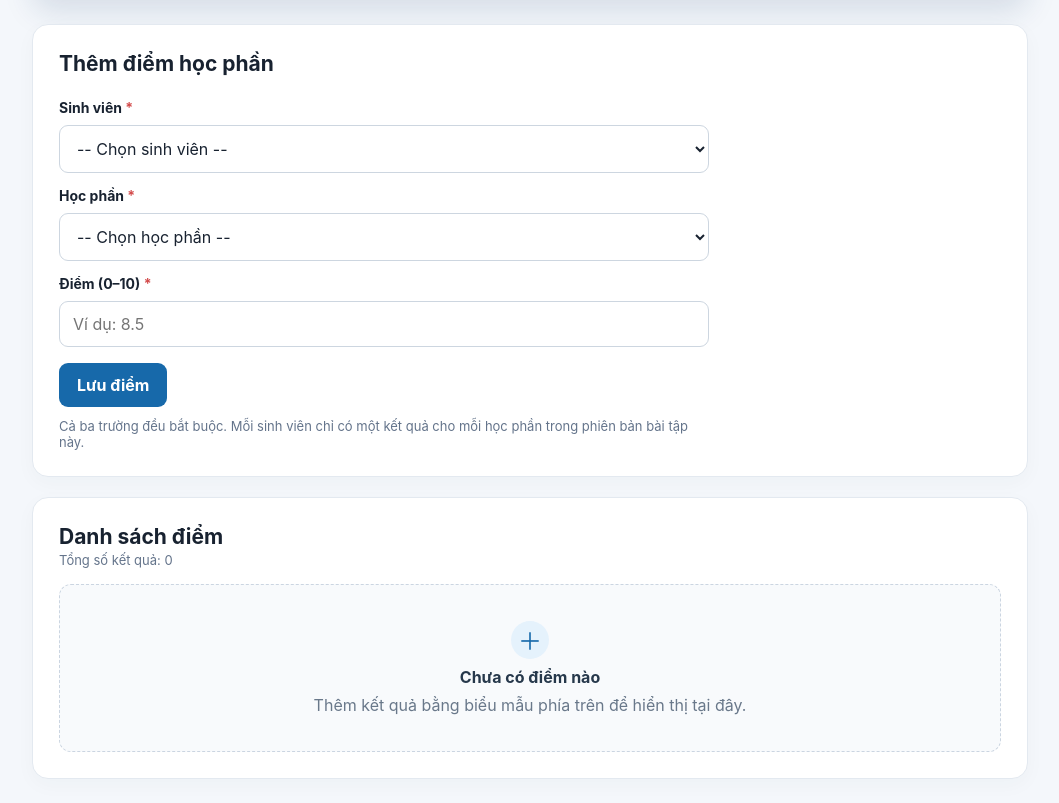
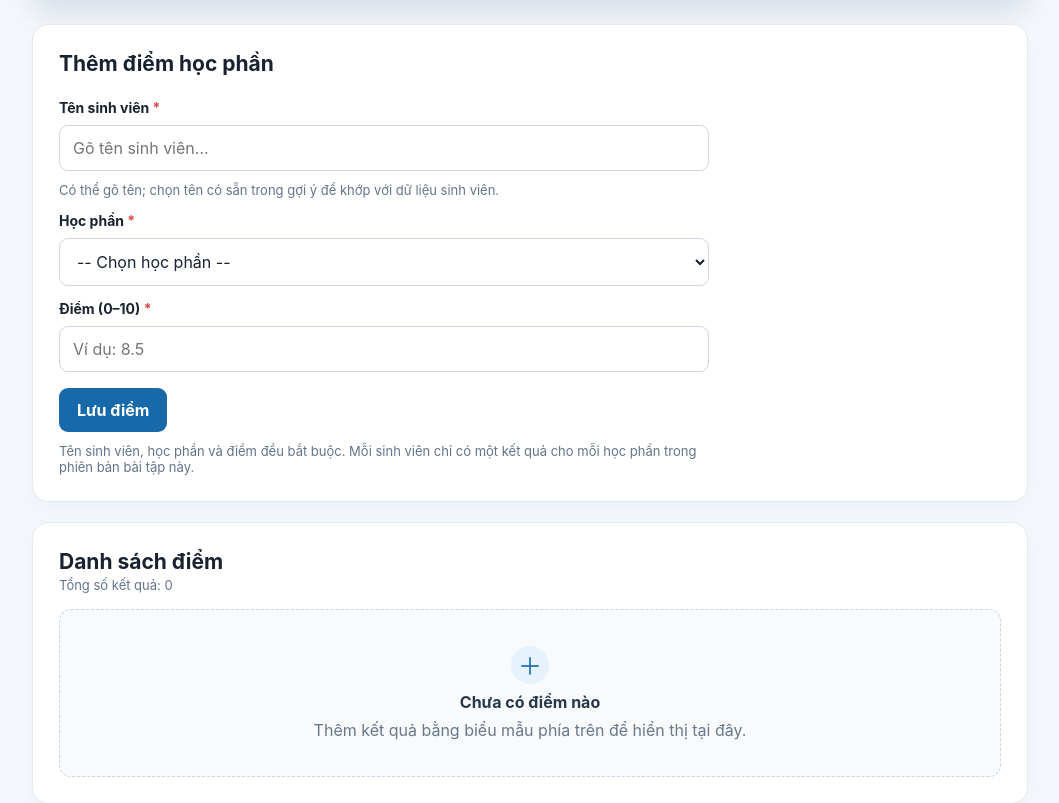
Before and after one commit to leehung702/ICT0025_K64CNTT_Nhom09, a PHP site: page /index.php in a window 1280 px wide. Shown: the part 207-1010 px from the top of the page, without its empty margins (110-1169 px from the left). Run offline with PHP 8.4, Linux system fonts and the light colour scheme; data comes from the database, SQL or seed files in the repository; tables that the repository leaves empty hold one stand-in row (values such as "Sample post").

Commit message:
Update index.php

```diff
--- a/BTN_05/index.php
+++ b/BTN_05/index.php
@@ -9,20 +9,39 @@ function e(mixed $value): string
 }
 
 $errors = [];
-$success = isset($_GET['added'])
-    ? 'Đã lưu điểm học phần thành công.'
-    : '';
+$successMessages = [
+    'added' => 'Đã lưu điểm học phần thành công.',
+    'deleted' => 'Đã xóa điểm học phần thành công.',
+];
+$success = $successMessages[(string)($_GET['status'] ?? '')] ?? '';
 $selectedStudent = '';
+$studentNameInput = '';
 $selectedCourse = '';
 $scoreInput = '';
 
-if ($_SERVER['REQUEST_METHOD'] === 'POST') {
-    $selectedStudent = trim((string)($_POST['ma_sv'] ?? ''));
+// Xóa bằng POST và prepared statement; sau thao tác chuyển hướng để refresh không gửi lại form.
+if ($_SERVER['REQUEST_METHOD'] === 'POST' && ($_POST['action'] ?? '') === 'delete') {
+    $idToDelete = filter_var($_POST['id'] ?? null, FILTER_VALIDATE_INT);
+    if ($idToDelete === false || $idToDelete === null || $idToDelete < 1) {
+        $errors[] = 'Mã điểm cần xóa không hợp lệ.';
+    } else {
+        $delete = $pdo->prepare('DELETE FROM diem WHERE id = :id');
+        $delete->execute(['id' => $idToDelete]);
+        if ($delete->rowCount() > 0) {
+            header('Location: index.php?status=deleted');
+            exit;
+        }
+        $errors[] = 'Không tìm thấy điểm cần xóa.';
+    }
+}
+
+if ($_SERVER['REQUEST_METHOD'] === 'POST' && ($_POST['action'] ?? '') !== 'delete') {
+    $studentNameInput = trim((string)($_POST['ten_sinh_vien'] ?? ''));
     $selectedCourse = trim((string)($_POST['ma_hp'] ?? ''));
     $scoreInput = trim((string)($_POST['diem_so'] ?? ''));
 
-    if ($selectedStudent === '') {
-        $errors[] = 'Vui lòng chọn sinh viên.';
+    if ($studentNameInput === '') {
+        $errors[] = 'Vui lòng nhập tên sinh viên.';
     }
     if ($selectedCourse === '') {
         $errors[] = 'Vui lòng chọn học phần.';
@@ -34,14 +53,21 @@ if ($_SERVER['REQUEST_METHOD'] === 'POST') {
     }
 
     if (!$errors) {
-        // Kiểm tra khóa ngoại trong dữ liệu POST, không tin các giá trị gửi từ trình duyệt.
-        $checkStudent = $pdo->prepare('SELECT COUNT(*) FROM sinhvien WHERE ma_sv = :ma_sv');
-        $checkStudent->execute(['ma_sv' => $selectedStudent]);
+        // Nhận tên người dùng nhập, tìm mã sinh viên thực trong CSDL bằng prepared statement.
+        $findStudent = $pdo->prepare('SELECT ma_sv FROM sinhvien WHERE ho_ten = :ho_ten ORDER BY ma_sv');
+        $findStudent->execute(['ho_ten' => $studentNameInput]);
+        $studentMatches = $findStudent->fetchAll();
+        if (count($studentMatches) === 0) {
+            $errors[] = 'Không tìm thấy sinh viên này. Hãy nhập/chọn tên có trong danh sách gợi ý.';
+        } elseif (count($studentMatches) > 1) {
+            $errors[] = 'Có nhiều sinh viên trùng tên; hãy dùng tên duy nhất trong danh sách.';
+        } else {
+            $selectedStudent = (string)$studentMatches[0]['ma_sv'];
+        }
+
+        // Kiểm tra lại khóa ngoại trước khi INSERT.
         $checkCourse = $pdo->prepare('SELECT COUNT(*) FROM hocphan WHERE ma_hp = :ma_hp');
         $checkCourse->execute(['ma_hp' => $selectedCourse]);
-        if ((int)$checkStudent->fetchColumn() === 0) {
-            $errors[] = 'Sinh viên được chọn không tồn tại.';
-        }
         if ((int)$checkCourse->fetchColumn() === 0) {
             $errors[] = 'Học phần được chọn không tồn tại.';
         }
@@ -59,9 +85,8 @@ if ($_SERVER['REQUEST_METHOD'] === 'POST') {
                 'ma_hp' => $selectedCourse,
                 'diem_so' => number_format((float)$scoreInput, 2, '.', ''),
             ]);
-            header('Location: index.php?added=1');
-exit;
-            $selectedStudent = $selectedCourse = $scoreInput = '';
+            header('Location: index.php?status=added');
+            exit;
         } catch (PDOException $exception) {
             if ($exception->getCode() === '23000') {
                 $errors[] = 'Sinh viên này đã có điểm cho học phần đã chọn.';
@@ -127,15 +152,15 @@ function classification(float $score): string
             <div class="message error">Cần có ít nhất một sinh viên và một học phần trong CSDL trước khi nhập điểm.</div>
         <?php else: ?>
         <form method="post" action="index.php">
-            <label for="ma_sv">Sinh viên <span>*</span></label>
-            <select id="ma_sv" name="ma_sv" required>
-                <option value="">-- Chọn sinh viên --</option>
+            <label for="ten_sinh_vien">Tên sinh viên <span>*</span></label>
+            <input id="ten_sinh_vien" name="ten_sinh_vien" type="text" list="danh_sach_sinh_vien"
+                   value="<?= e($studentNameInput) ?>" placeholder="Gõ tên sinh viên..." autocomplete="off" required>
+            <datalist id="danh_sach_sinh_vien">
                 <?php foreach ($students as $student): ?>
-                    <option value="<?= e($student['ma_sv']) ?>" <?= (string)$selectedStudent === (string)$student['ma_sv'] ? 'selected' : '' ?>>
-                        <?= e($student['ho_ten']) ?> · <?= e($student['ten_lop']) ?>
-                    </option>
+                    <option value="<?= e($student['ho_ten']) ?>" label="Lớp <?= e($student['ten_lop']) ?>"></option>
                 <?php endforeach; ?>
-            </select>
+            </datalist>
+            <p class="hint">Có thể gõ tên; chọn tên có sẵn trong gợi ý để khớp với dữ liệu sinh viên.</p>
 
             <label for="ma_hp">Học phần <span>*</span></label>
             <select id="ma_hp" name="ma_hp" required>
@@ -151,7 +176,7 @@ function classification(float $score): string
             <input id="diem_so" name="diem_so" type="number" min="0" max="10" step="0.01"
                    value="<?= e($scoreInput) ?>" placeholder="Ví dụ: 8.5" required>
             <button type="submit">Lưu điểm</button>
-            <p class="hint">Cả ba trường đều bắt buộc. Mỗi sinh viên chỉ có một kết quả cho mỗi học phần trong phiên bản bài tập này.</p>
+            <p class="hint">Tên sinh viên, học phần và điểm đều bắt buộc. Mỗi sinh viên chỉ có một kết quả cho mỗi học phần trong phiên bản bài tập này.</p>
         </form>
         <?php endif; ?>
     </section>
@@ -165,7 +190,7 @@ function classification(float $score): string
         <?php else: ?>
         <div class="table-wrap">
             <table>
-                <thead><tr><th>#</th><th>Sinh viên</th><th>Lớp</th><th>Học phần</th><th>Điểm</th><th>Xếp loại</th><th>Ngày tạo</th></tr></thead>
+                <thead><tr><th>#</th><th>Sinh viên</th><th>Lớp</th><th>Học phần</th><th>Điểm</th><th>Xếp loại</th><th>Ngày tạo</th><th>Thao tác</th></tr></thead>
                 <tbody>
                 <?php foreach ($records as $record): $score = (float)$record['diem_so']; ?>
                     <tr>
@@ -176,6 +201,14 @@ function classification(float $score): string
                         <td><strong><?= e(number_format($score, 2)) ?></strong></td>
                         <td><span class="badge"><?= e(classification($score)) ?></span></td>
                         <td><?= e($record['ngay_tao']) ?></td>
+                        <td>
+                            <form method="post" action="index.php" class="delete-form"
+                                  onsubmit="return confirm('Bạn chắc chắn muốn xóa điểm này?');">
+                                <input type="hidden" name="action" value="delete">
+                                <input type="hidden" name="id" value="<?= e($record['id']) ?>">
+                                <button type="submit" class="delete-button">Xóa</button>
+                            </form>
+                        </td>
                     </tr>
                 <?php endforeach; ?>
                 </tbody>
```
